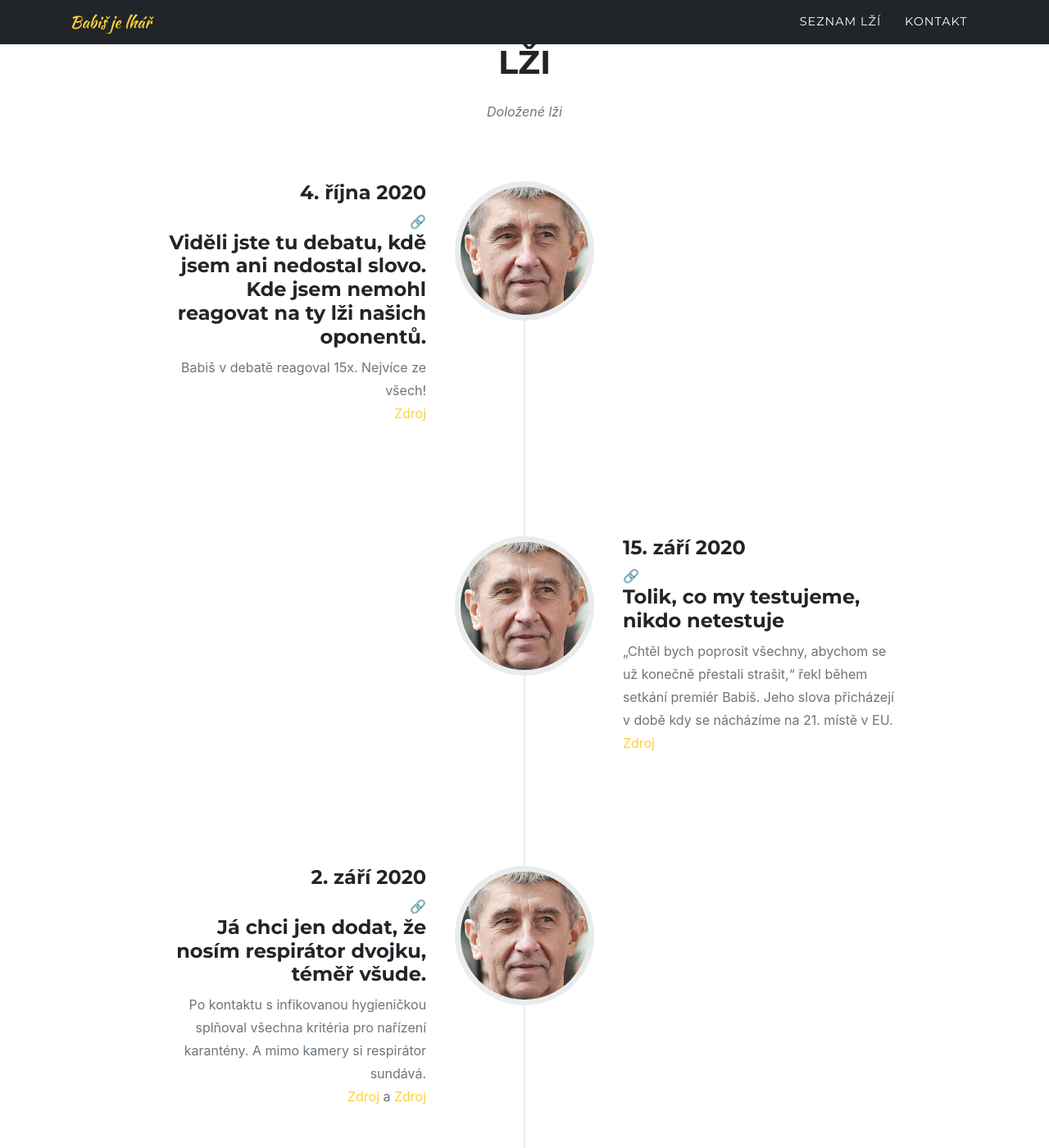
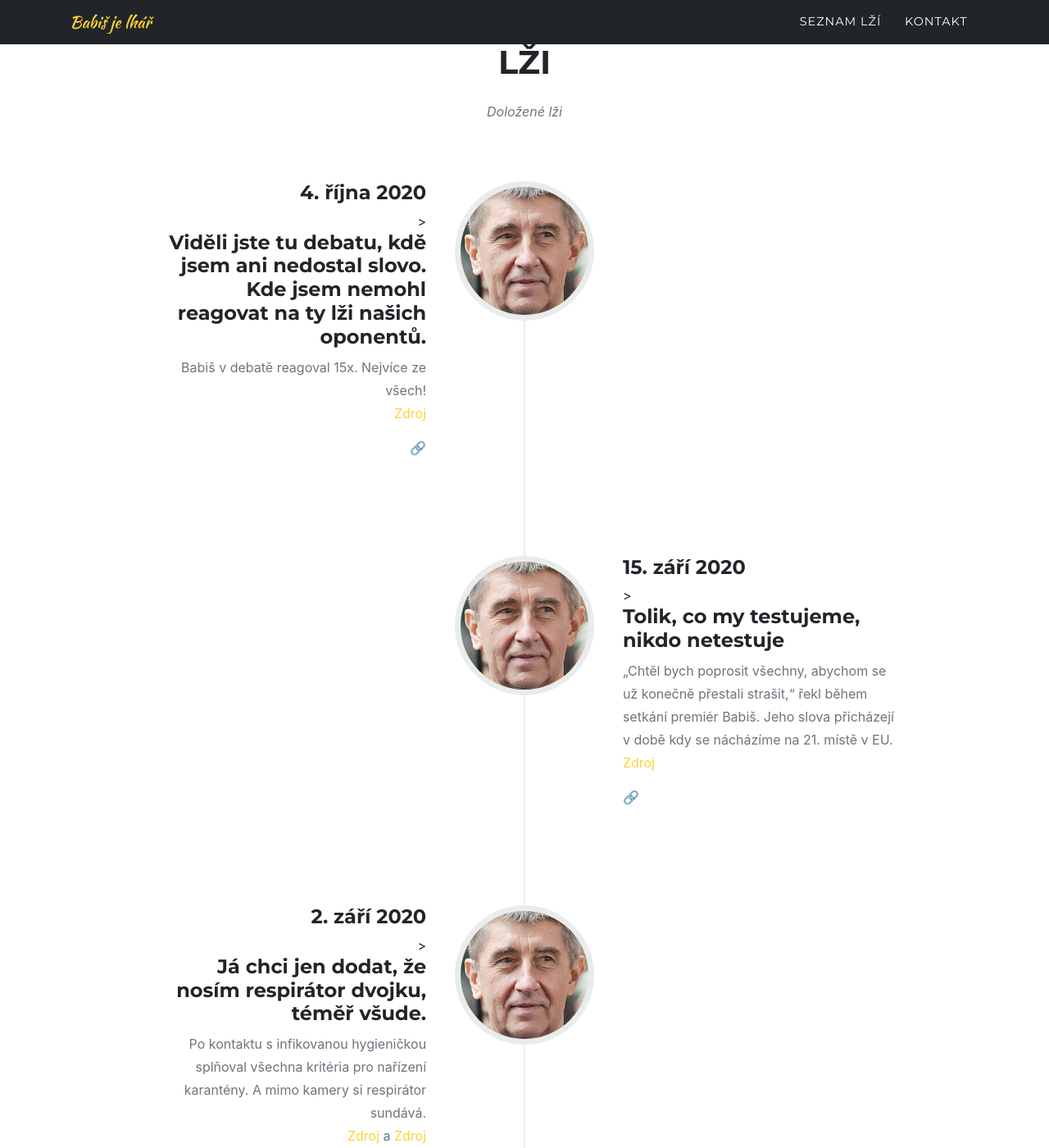
Before and after one commit to xsuchy/babisjelhar, a Jekyll site: the page built from index.md, in a window 1280 px wide and 1400 px high, scrolled down 1163 px. Shown: the whole window at 82% size. Built offline with Jekyll 4.4.1, drawn with Linux system fonts in a browser that asks for light colours; some web fonts are replaced; some of the changed text lies outside the part shown.

Commit message:
better formatting

```diff
--- a/_includes/timeline.html
+++ b/_includes/timeline.html
@@ -34,11 +34,11 @@
               </div>
               <div class="timeline-panel">
                 <div class="timeline-heading">
-                  <h4>{{ event.year }}</h4> <a id="{{ event.year }}" href="#{{ event.year }}">&#128279;</a>
+                  <h4>{{ event.year }}</h4> <a id="{{ event.year }}" />>
                   <h4 class="subheading">{{ event.title }}</h4>
                 </div>
                 <div class="timeline-body">
-                  <div class="text-muted">{{ event.desc | markdownify }}</div>
+                  <div class="text-muted">{{ event.desc | markdownify }} <a href="#{{ event.year }}">&#128279;</a></div>
                 </div>
               </div>
             </li>
```
